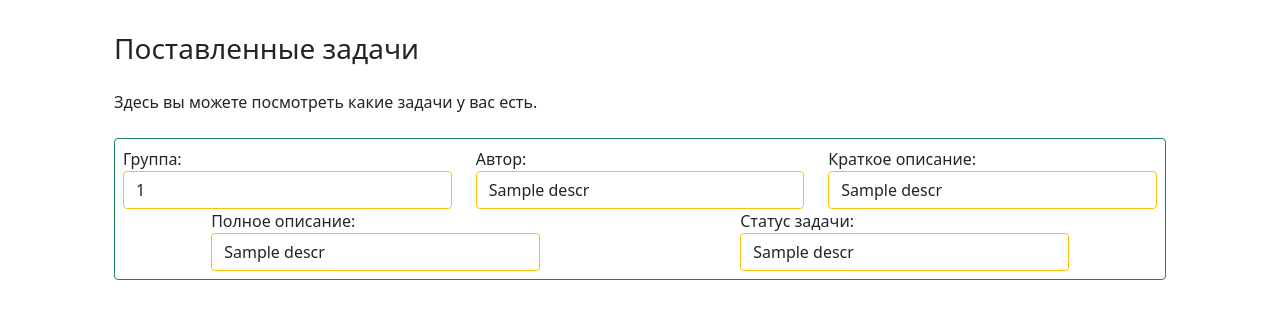
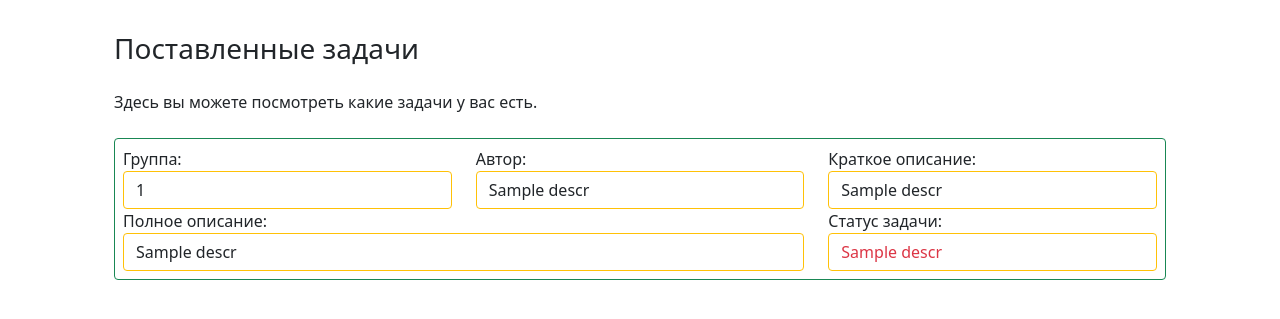
Before and after one commit to BulatYan/proekt_web, a Flask app: template templates/my_tasks.html in a window 1280 px wide. Shown: the part 70-389 px from the top of the page. Run offline with Flask 2, Linux system fonts and the light colour scheme; a user stored in the database is signed in; tables that the repository leaves empty hold one stand-in row (values such as "Sample post"); the template is opened without the code that fills it: most values are stand-ins (such as "Sample title", 1, 10 or a date in 2020).

Commit message:
update2 3v3

```diff
--- a/form/user.py
+++ b/form/user.py
@@ -51,7 +51,7 @@ class MessageForm(FlaskForm):
 
 
 class TaskForm(FlaskForm):
-    login = StringField('Имя пользователя', render_kw={'readonly': True}, validators=[DataRequired()])
+    login = StringField('Имя участника', render_kw={'readonly': True}, validators=[DataRequired()])
     short_task = StringField('Краткое описание', validators=[DataRequired()])
     detail_task = TextAreaField('Детальное описание', validators=[DataRequired()])
     completed = BooleanField('Задача завершена')
--- a/templates/my_tasks.html
+++ b/templates/my_tasks.html
@@ -19,13 +19,17 @@
             <div>Краткое описание:</div>
             <div class="form-control border border-warning">{{ descr[2] }}</div>
         </div>
-        <div class="col-12 col-md-4">
+        <div class="col-12 col-md-8">
             <div>Полное описание:</div>
             <div class="form-control border border-warning">{{ descr[3] }}</div>
         </div>
         <div class="col-12 col-md-4">
             <div>Статус задачи:</div>
-            <div class="form-control border border-warning">{{ descr[4] }}</div>
+            {% if descr[4] == 'Задача выполнена': %}
+                <div class="form-control border border-warning text-success">{{ descr[4] }}</div>
+            {% else: %}
+                <div class="form-control border border-warning text-danger">{{ descr[4] }}</div>
+                {% endif %}
         </div>
     </div>
 
--- a/templates/profile.html
+++ b/templates/profile.html
@@ -60,4 +60,5 @@
 </br>
 <div><a href="create_group">Создать свою группу</a></div>
 <div><a href="my_groups">Посмотреть в каких группах вы состоите</a></div>
+
 {% endblock %}
```
